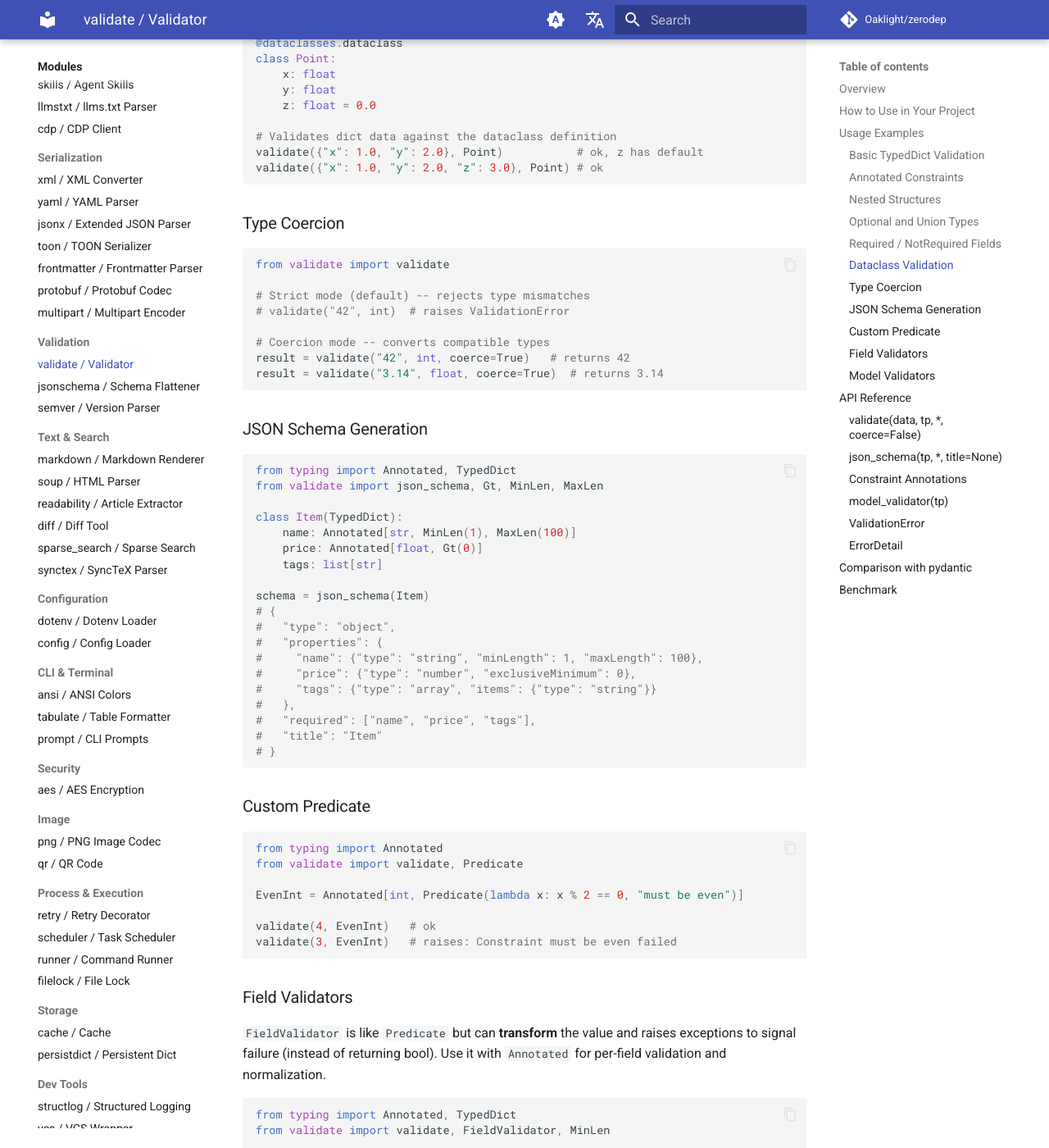
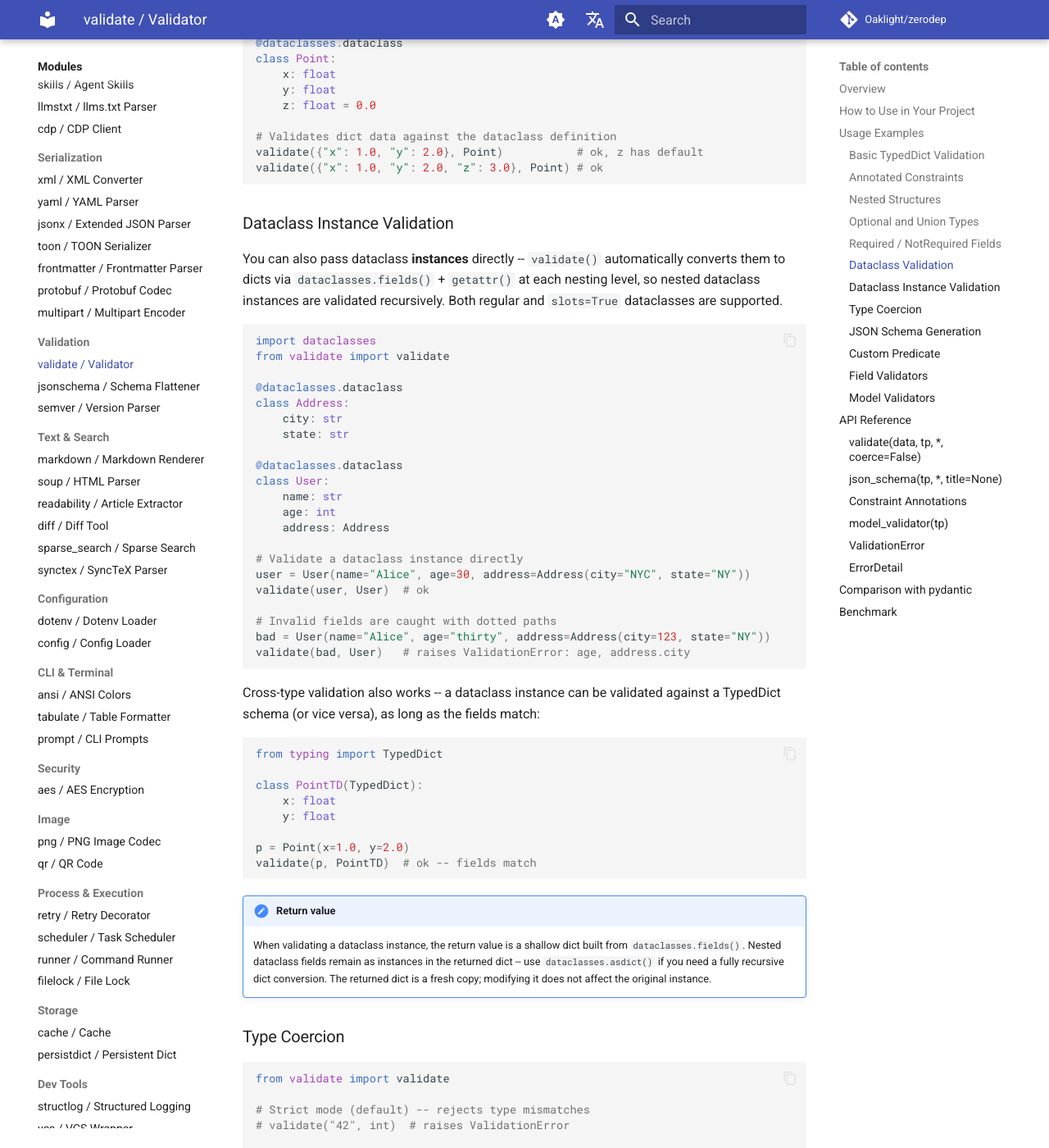
Before and after one commit to Oaklight/zerodep, an MkDocs documentation site: the page built from docs/modules/validate.md, in a window 1280 px wide and 1400 px high, scrolled down 3496 px. Shown: the whole window at 82% size. Built offline with MkDocs 1.6.1 and Material for MkDocs 9.7.7, drawn with Linux system fonts in a browser that asks for light colours; comment, search, counter and statistics services are not loaded; some of the changed text lies outside the part shown.

Commit message:
docs: add dataclass instance validation section to validate module
- New "Dataclass Instance Validation" section with examples
- Updated API reference: data parameter accepts dataclass instances
- Changelog entry under [Unreleased]
- Uses dataclasses.fields()+getattr() for slots=True support

````diff
--- a/docs/modules/validate.md
+++ b/docs/modules/validate.md
@@ -157,6 +157,50 @@ validate({"x": 1.0, "y": 2.0}, Point)           # ok, z has default
 validate({"x": 1.0, "y": 2.0, "z": 3.0}, Point) # ok
 ```
 
+### Dataclass Instance Validation
+
+You can also pass dataclass **instances** directly -- `validate()` automatically converts them to dicts via `dataclasses.fields()` + `getattr()` at each nesting level, so nested dataclass instances are validated recursively. Both regular and `slots=True` dataclasses are supported.
+
+```python
+import dataclasses
+from validate import validate
+
+@dataclasses.dataclass
+class Address:
+    city: str
+    state: str
+
+@dataclasses.dataclass
+class User:
+    name: str
+    age: int
+    address: Address
+
+# Validate a dataclass instance directly
+user = User(name="Alice", age=30, address=Address(city="NYC", state="NY"))
+validate(user, User)  # ok
+
+# Invalid fields are caught with dotted paths
+bad = User(name="Alice", age="thirty", address=Address(city=123, state="NY"))
+validate(bad, User)   # raises ValidationError: age, address.city
+```
+
+Cross-type validation also works -- a dataclass instance can be validated against a TypedDict schema (or vice versa), as long as the fields match:
+
+```python
+from typing import TypedDict
+
+class PointTD(TypedDict):
+    x: float
+    y: float
+
+p = Point(x=1.0, y=2.0)
+validate(p, PointTD)  # ok -- fields match
+```
+
+!!! note "Return value"
+    When validating a dataclass instance, the return value is a shallow dict built from `dataclasses.fields()`. Nested dataclass fields remain as instances in the returned dict -- use `dataclasses.asdict()` if you need a fully recursive dict conversion. The returned dict is a fresh copy; modifying it does not affect the original instance.
+
 ### Type Coercion
 
 ```python
@@ -279,7 +323,7 @@ Validate data against a type annotation.
 
 | Name | Type | Default | Description |
 |------|------|---------|-------------|
-| `data` | `Any` | -- | The data to validate. |
+| `data` | `Any` | -- | The data to validate (dict, dataclass instance, or any value). |
 | `tp` | `type` | -- | A TypedDict class, dataclass class, or any type annotation. |
 | `coerce` | `bool` | `False` | If True, attempt type coercion (e.g. str to int). |
 
````
Also changed, not shown: docs/changelog.md (+4 -0 lines).
